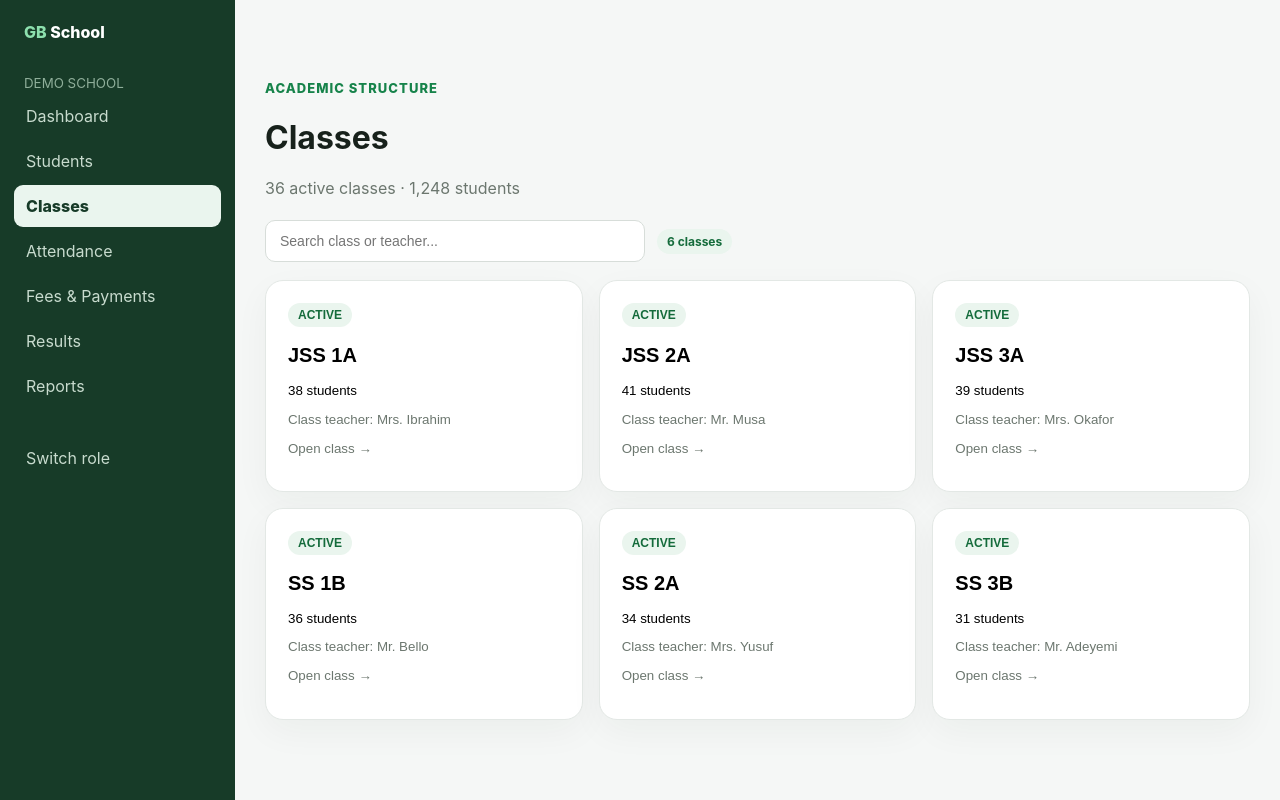
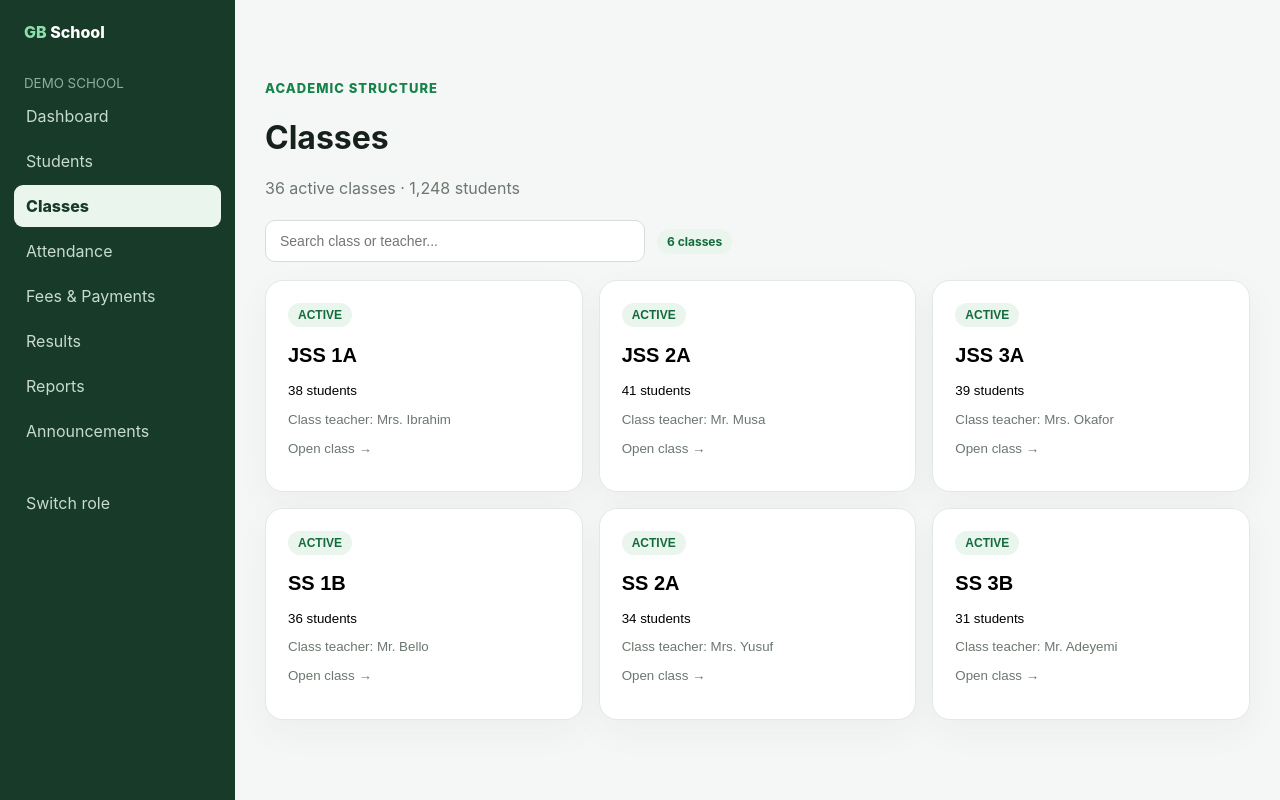
Before and after one commit to greenbasket-labs/GB-demo-school, a Next.js app: page /classes in a window 1280 px wide. Built offline with nearby package versions, Linux system fonts and the light colour scheme.

Commit message:
Add announcements navigation

```diff
--- a/app/components/Sidebar.tsx
+++ b/app/components/Sidebar.tsx
@@ -12,13 +12,14 @@ const common = [
   ['Fees & Payments','/fees-payments'],
   ['Results','/results'],
   ['Reports','/reports'],
+  ['Announcements','/announcements'],
 ]
 
 const roleLinks: Record<string, string[]> = {
-  cashier: ['Dashboard','Fees & Payments','Reports'],
-  teacher: ['Dashboard','Classes','Students','Attendance','Results'],
-  parent: ['Dashboard','Attendance','Fees & Payments','Results'],
-  student: ['Dashboard','Attendance','Results'],
+  cashier: ['Dashboard','Fees & Payments','Reports','Announcements'],
+  teacher: ['Dashboard','Classes','Students','Attendance','Results','Announcements'],
+  parent: ['Dashboard','Attendance','Fees & Payments','Results','Announcements'],
+  student: ['Dashboard','Attendance','Results','Announcements'],
 }
 
 export default function Sidebar() {
```
